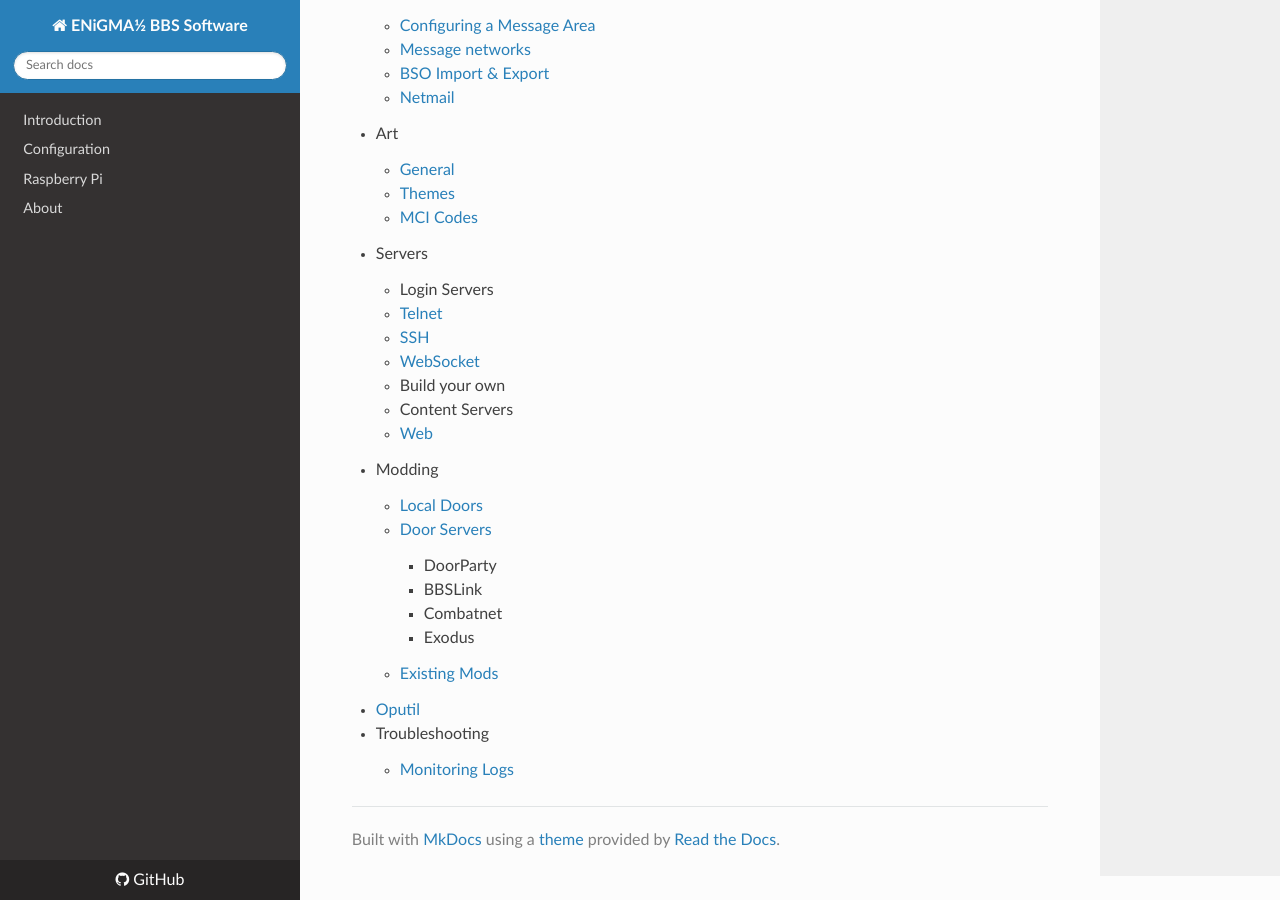
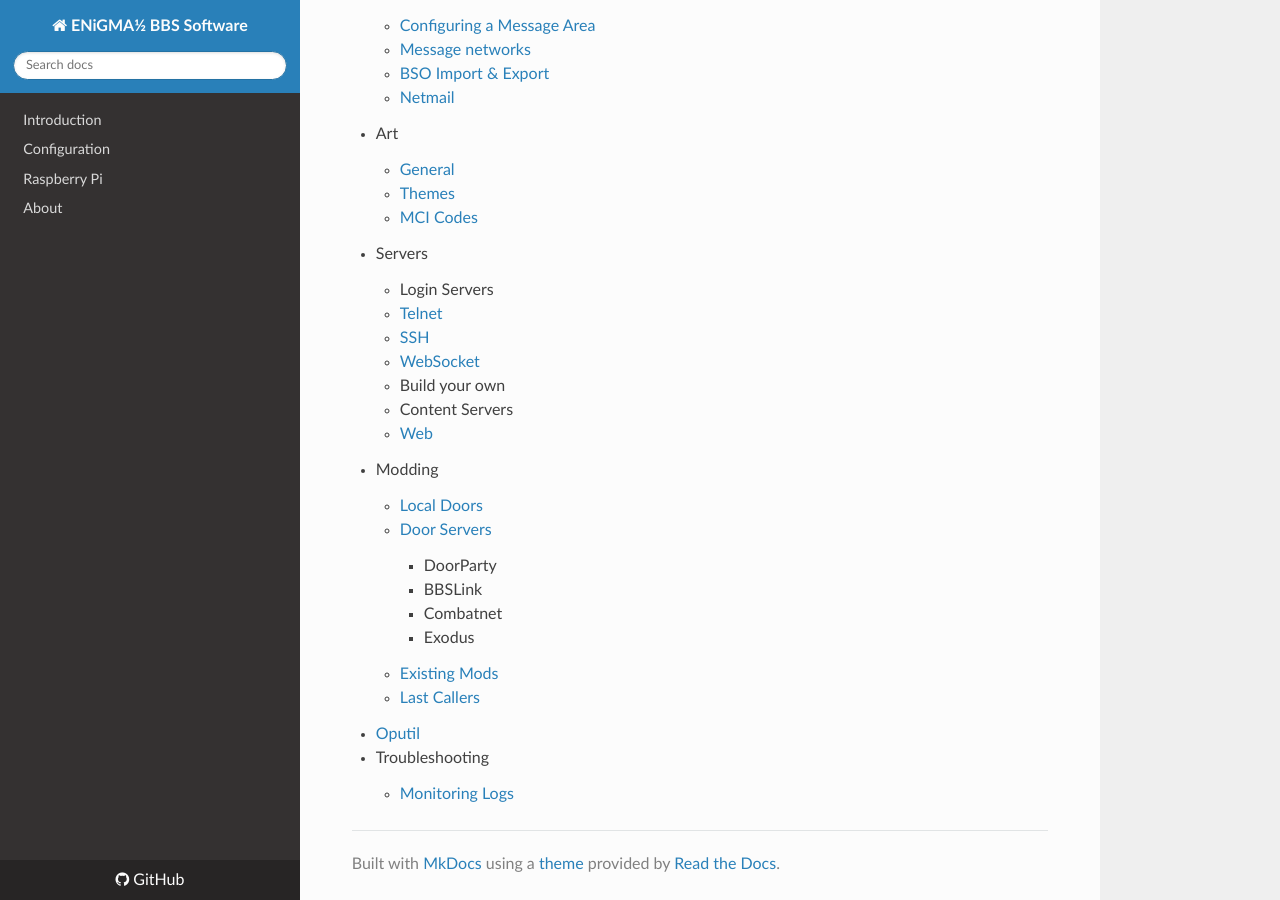
Before and after one commit to NuSkooler/enigma-bbs, an MkDocs documentation site: the page built from docs/_includes/nav.md, in a window 1280 px wide and 900 px high, scrolled down 1033 px. Built offline with MkDocs 1.6.1, drawn with Linux system fonts in a browser that asks for light colours; nearby versions of some CDN libraries; old or Windows-style settings are respelled for this version of MkDocs.

Commit message:
Add last callers to nav

```diff
--- a/docs/_includes/nav.md
+++ b/docs/_includes/nav.md
@@ -64,6 +64,7 @@
         - Combatnet
         - Exodus
     - [Existing Mods]({{ site.baseurl }}{% link modding/existing-mods.md %})
+    - [Last Callers]({{ site.baseurl }}{% link modding/last-callers.md %})
 
   - [Oputil]({{ site.baseurl }}{% link oputil/index.md %})
 
```
